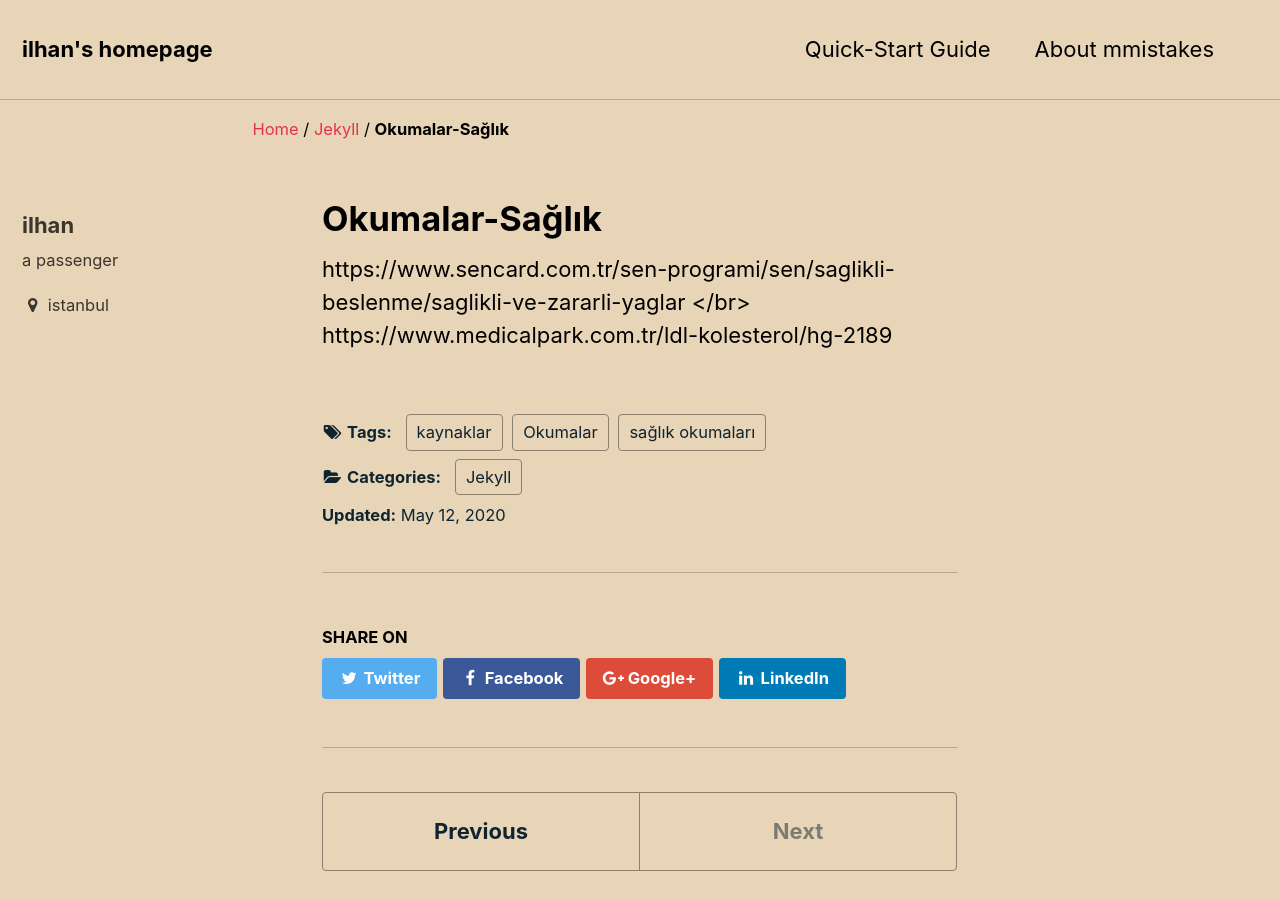
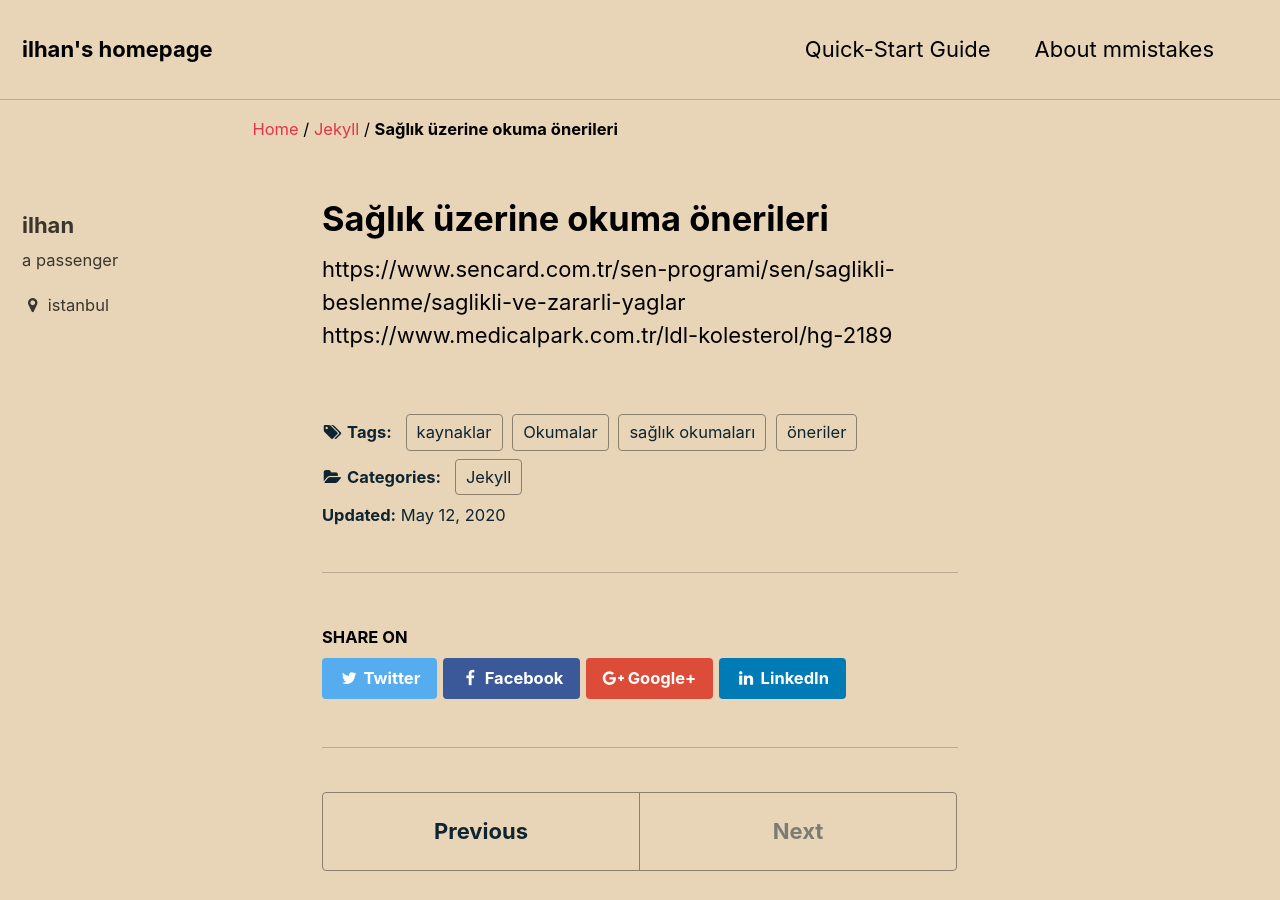
Before and after one commit to ilhangoren/ilhangoren.github.io, a Jekyll site: the page built from _posts/2020-05-12-Okumalar-Sağlık.md, in a window 1280 px wide and 900 px high. Built offline with Jekyll 4.4.1, drawn with Linux system fonts in a browser that asks for light colours.

Commit message:
Update 2020-05-12-Okumalar-Sağlık.md

```diff
--- a/_posts/2020-05-12-Okumalar-Sağlık.md
+++ b/_posts/2020-05-12-Okumalar-Sağlık.md
@@ -3,13 +3,13 @@ search: true
 categories:
   - Jekyll
 layout: single
-title: "Okumalar-Sağlık"
+title: "Sağlık üzerine okuma önerileri"
 description: "The list of reading passges about health"
 modified: 2020-05-12
-tags: [Okumalar, sağlık okumaları, kaynaklar]
+tags: [Okumalar, sağlık okumaları, kaynaklar, öneriler]
 comments: true
 share: true
 ---
 
-https://www.sencard.com.tr/sen-programi/sen/saglikli-beslenme/saglikli-ve-zararli-yaglar </br>
+https://www.sencard.com.tr/sen-programi/sen/saglikli-beslenme/saglikli-ve-zararli-yaglar <br>
 https://www.medicalpark.com.tr/ldl-kolesterol/hg-2189
```
